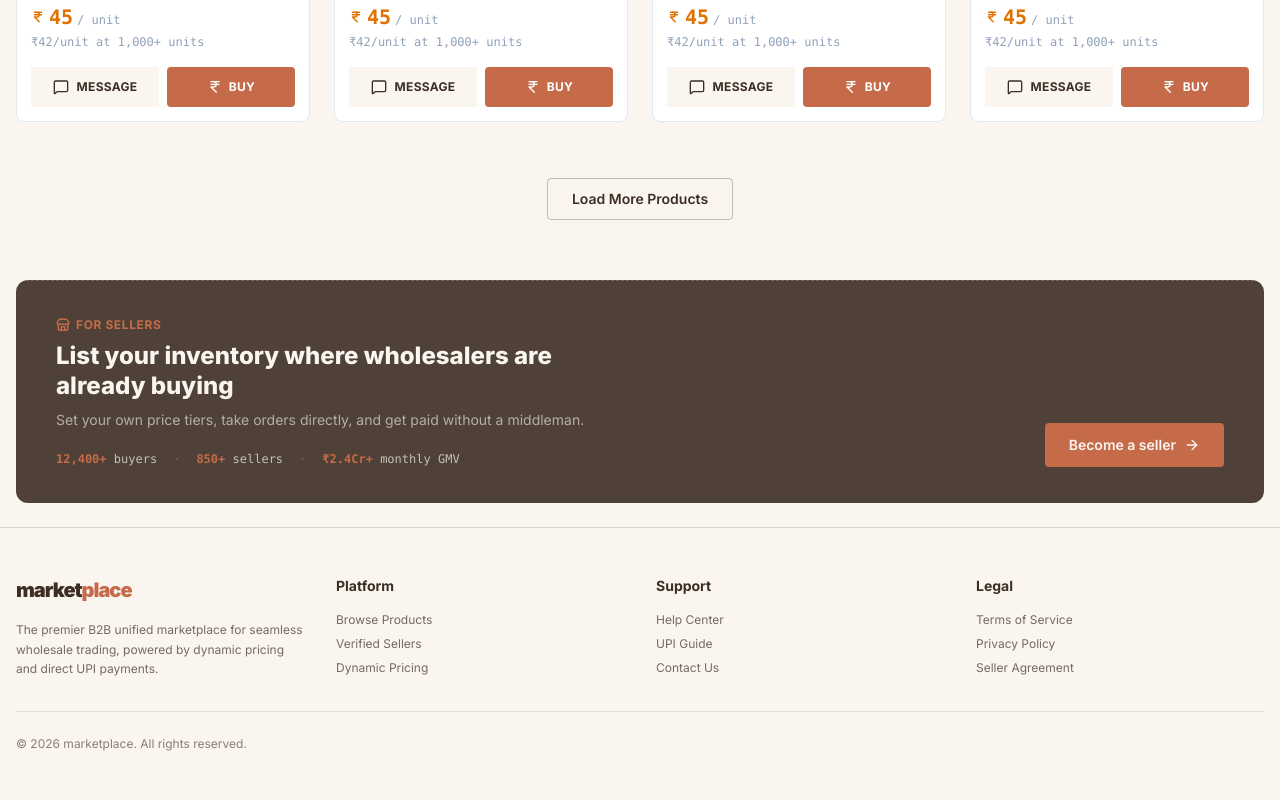
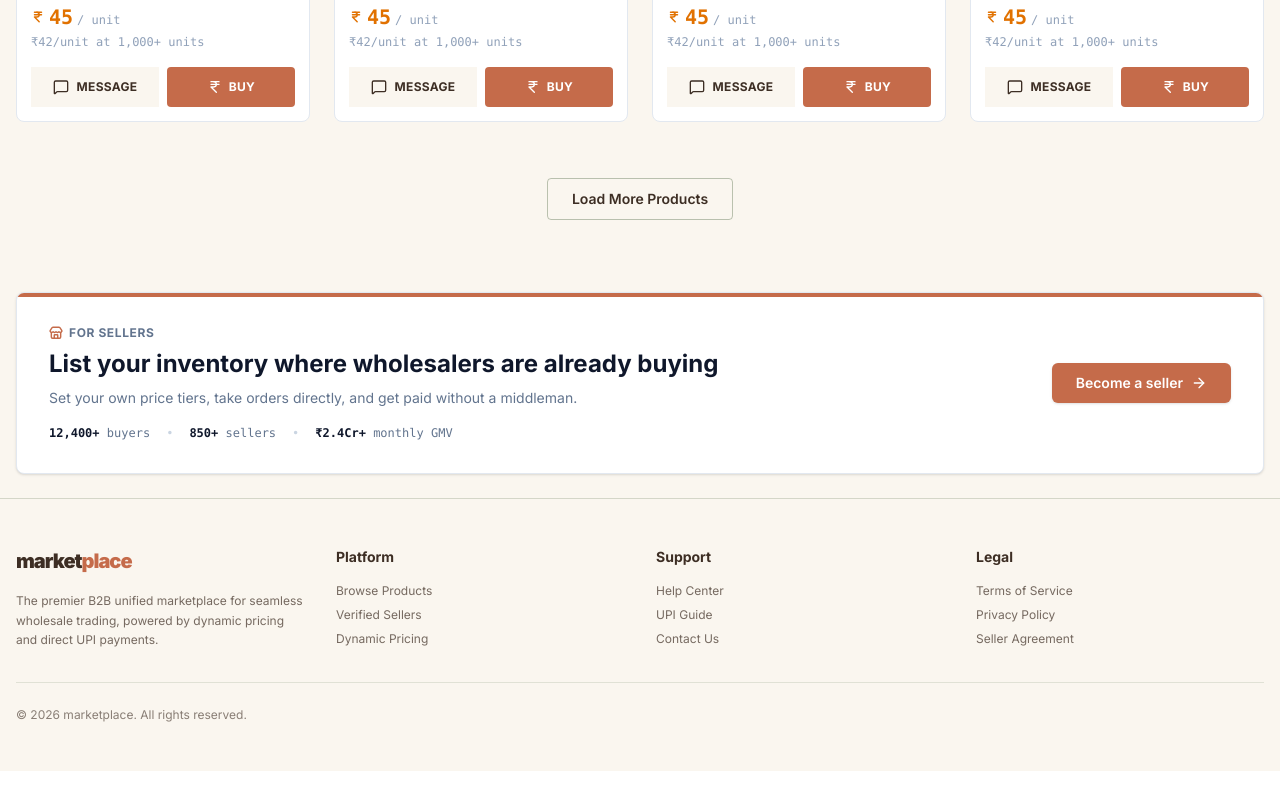
Before and after one commit to RonakDutta/wholesale-product, a React (Vite) app in the folder client/: page / in a window 1280 px wide. Shown: the part 1494-2294 px from the top of the page. After the commit the page ends 2265 px from the top, so only its background shows below. Built offline with nearby package versions, Linux system fonts and the light colour scheme.

Commit message:
Fixed images

```diff
--- a/client/src/components/CTABanner.jsx
+++ b/client/src/components/CTABanner.jsx
@@ -3,44 +3,46 @@ import { ArrowRight, Store } from "lucide-react";
 
 const CTABanner = () => {
   return (
-    <div className="w-full bg-espresso/90 rounded-xl mt-5 overflow-hidden relative">
-      <div className="border-t border-dashed border-cream/20" />
+    <div className="w-full bg-white border border-slate-200 rounded-lg mt-8 overflow-hidden relative shadow-sm hover:shadow-md transition-shadow duration-200">
+      {/* Subtle brand accent line */}
+      <div className="absolute top-0 left-0 w-full h-1 bg-clay" />
 
-      <div className="px-5 py-7 sm:px-10 sm:py-9 flex flex-col sm:flex-row items-center sm:items-end justify-between gap-6 sm:gap-8">
-        <div className="flex flex-col items-center sm:items-start text-center sm:text-left max-w-xl">
-          <div className="flex items-center gap-1.5 text-clay text-[10px] sm:text-xs font-bold uppercase tracking-wider mb-2">
-            <Store className="w-3 h-3 sm:w-3.5 sm:h-3.5" strokeWidth={2.5} />
+      <div className="px-5 py-7 sm:px-8 sm:py-8 flex flex-col sm:flex-row items-center sm:items-center justify-between gap-6 sm:gap-8">
+        <div className="flex flex-col items-center sm:items-start text-center sm:text-left max-w-2xl">
+          <div className="flex items-center gap-1.5 text-slate-500 text-[10px] sm:text-xs font-bold uppercase tracking-wider mb-2">
+            <Store className="w-3.5 h-3.5 text-clay" strokeWidth={2.5} />
             <span>For sellers</span>
           </div>
 
-          <h2 className="text-xl sm:text-2xl font-extrabold text-cream leading-tight mb-2">
+          <h2 className="text-xl sm:text-2xl font-bold text-slate-900 leading-tight mb-2">
             List your inventory where wholesalers are already buying
           </h2>
 
-          <p className="text-sm text-cream/60 leading-relaxed mb-4 sm:mb-5">
+          <p className="text-sm text-slate-500 leading-relaxed mb-4">
             Set your own price tiers, take orders directly, and get paid without
             a middleman.
           </p>
 
-          {/* ledger-style trust stats, consistent with product card treatment */}
-          <div className="flex flex-wrap items-center justify-center sm:justify-start gap-x-4 gap-y-1.5 font-mono text-[11px] sm:text-xs text-cream/70">
+          {/* Ledger-style trust stats */}
+          <div className="flex flex-wrap items-center justify-center sm:justify-start gap-x-4 gap-y-1.5 font-mono text-[11px] sm:text-xs text-slate-500">
             <span>
-              <span className="text-clay font-bold">12,400+</span> buyers
+              <span className="text-slate-900 font-bold">12,400+</span> buyers
             </span>
-            <span className="text-cream/20">·</span>
+            <span className="text-slate-300">•</span>
             <span>
-              <span className="text-clay font-bold">850+</span> sellers
+              <span className="text-slate-900 font-bold">850+</span> sellers
             </span>
-            <span className="text-cream/20">·</span>
+            <span className="text-slate-300">•</span>
             <span>
-              <span className="text-clay font-bold">₹2.4Cr+</span> monthly GMV
+              <span className="text-slate-900 font-bold">₹2.4Cr+</span> monthly
+              GMV
             </span>
           </div>
         </div>
 
-        <button className="group flex items-center justify-center gap-2 bg-clay text-cream px-6 py-3 rounded-sm font-semibold text-sm hover:bg-clay/90 transition-colors cursor-pointer w-full sm:w-auto shrink-0">
+        <button className="group flex items-center justify-center gap-2 bg-clay text-white px-6 py-2.5 rounded-md font-semibold text-sm hover:bg-clay/90 transition-colors cursor-pointer w-full sm:w-auto shrink-0 shadow-sm">
           <span>Become a seller</span>
-          <ArrowRight className="w-4 h-4 shrink-0 transition-transform group-hover:translate-x-0.5" />
+          <ArrowRight className="w-4 h-4 shrink-0 transition-transform group-hover:translate-x-1" />
         </button>
       </div>
     </div>
```
